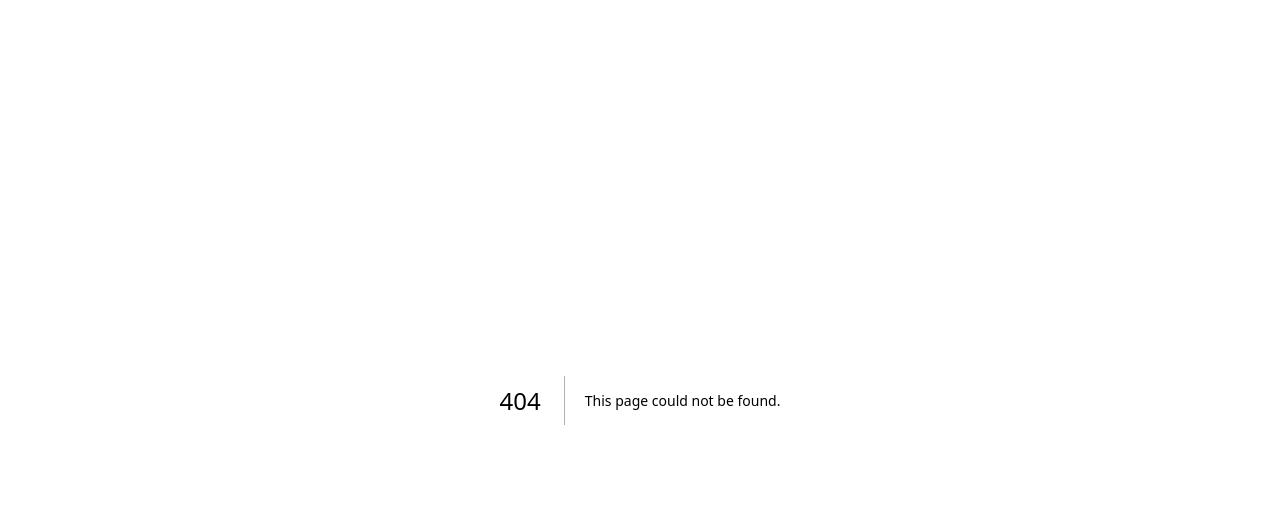
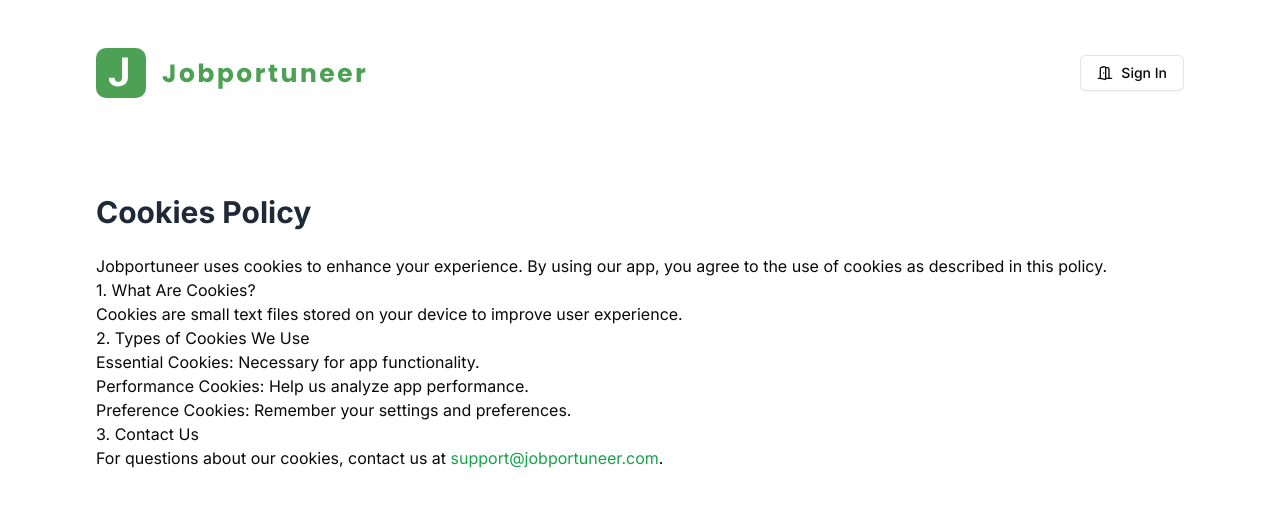
Before and after one commit to mrjhonyvidal/jobportuneer, a Next.js app: page /cookies-policy in a window 1280 px wide. Before the commit this address had no page. Shown: the top 506 px of the page. Built offline with nearby package versions, Linux system fonts and the light colour scheme; no server answers.

Commit message:
Refactor and add public pages

```diff
--- /dev/null
+++ b/app/cookies-policy/page.tsx
@@ -0,0 +1,39 @@
+import PublicNavBar from "@/components/PublicNavBar";
+
+export default function CookiesPolicy() {
+  return (
+    <>
+      <PublicNavBar />
+      <main className="max-w-6xl mx-auto px-4 sm:px-8 py-12">
+        <h1 className="text-3xl font-bold text-gray-800 mb-6">
+          Cookies Policy
+        </h1>
+        <div className="prose prose-gray">
+          <p>
+            Jobportuneer uses cookies to enhance your experience. By using our
+            app, you agree to the use of cookies as described in this policy.
+          </p>
+          <h2>1. What Are Cookies?</h2>
+          <p>
+            Cookies are small text files stored on your device to improve user
+            experience.
+          </p>
+          <h2>2. Types of Cookies We Use</h2>
+          <ul>
+            <li>Essential Cookies: Necessary for app functionality.</li>
+            <li>Performance Cookies: Help us analyze app performance.</li>
+            <li>Preference Cookies: Remember your settings and preferences.</li>
+          </ul>
+          <h2>3. Contact Us</h2>
+          <p>
+            For questions about our cookies, contact us at{" "}
+            <a href="mailto:support@jobportuneer.com" className="text-primary">
+              support@jobportuneer.com
+            </a>
+            .
+          </p>
+        </div>
+      </main>
+    </>
+  );
+}
--- a/app/page.tsx
+++ b/app/page.tsx
@@ -1,22 +1,20 @@
 import Image from "next/image";
-import Logo from "../assets/logo.svg";
 import LandingImg from "../assets/main.svg";
 import FeatureTrack from "../assets/feature-track.svg";
 import FeatureCV from "../assets/feature-cv.svg";
 import FeatureInterview from "../assets/feature-interview.svg";
 import { Button } from "@/components/ui/button";
 import Link from "next/link";
-import { CircleUserRound, RocketIcon } from "lucide-react";
+import { ArrowRight, CircleUserRound, RocketIcon } from "lucide-react";
+import PublicFooter from "@/components/PublicFooter";
+import PublicNavBar from "@/components/PublicNavBar";
 
 export default function Home() {
   const currentYear = new Date().getFullYear();
 
   return (
     <main>
-      {/* Header */}
-      <header className="max-w-6xl mx-auto px-4 sm:px-8 py-6 flex justify-between items-center">
-        <Image src={Logo} alt="Jobportuneer Logo" />
-      </header>
+      <PublicNavBar />
 
       {/* Hero Section */}
       <section className="max-w-6xl mx-auto px-4 sm:px-8 h-screen -mt-20 grid lg:grid-cols-[1fr,400px] items-center">
@@ -32,8 +30,8 @@ export default function Home() {
             <Button asChild>
               <Link href="/add-job">
                 <span className="flex items-center space-x-2">
-                  <RocketIcon className="w-5 h-5" />
-                  <span>Get Started</span>
+                  <ArrowRight className="w-5 h-5" />
+                  <span>Start Tracking</span>
                 </span>
               </Link>
             </Button>
@@ -172,24 +170,7 @@ export default function Home() {
         </div>
       </section>
 
-      {/* Footer */}
-      <footer className="bg-gray-900 text-white py-6">
-        <div className="max-w-6xl mx-auto px-4 sm:px-8 text-center">
-          <p>
-            © {currentYear} Made with{" "}
-            <span className="text-primary">&hearts;</span> by
-            TrailblazersGarage.
-          </p>
-          <nav className="flex justify-center space-x-4 mt-4">
-            <Link href="/privacy" className="hover:text-primary">
-              Privacy Policy
-            </Link>
-            <Link href="/terms" className="hover:text-primary">
-              Terms of Use
-            </Link>
-          </nav>
-        </div>
-      </footer>
+      <PublicFooter />
     </main>
   );
 }
--- /dev/null
+++ b/app/privacy-policy/page.tsx
@@ -0,0 +1,48 @@
+import PublicNavBar from "@/components/PublicNavBar";
+
+export default function PrivacyPolicy() {
+  return (
+    <>
+      <PublicNavBar />
+      <main className="max-w-6xl mx-auto px-4 sm:px-8 py-12">
+        <h1 className="text-3xl font-bold text-gray-800 mb-6">
+          Privacy Policy
+        </h1>
+        <div className="prose prose-gray">
+          <p>
+            At Jobportuneer, your privacy is important to us. This Privacy
+            Policy explains how we collect, use, and protect your personal
+            information.
+          </p>
+          <h2>1. Information We Collect</h2>
+          <ul>
+            <li>
+              Personal Information: Name, email address, and account details.
+            </li>
+            <li>
+              Job Data: Information about your job applications and notes.
+            </li>
+            <li>
+              Usage Data: Analytics data, such as browser type and usage
+              patterns.
+            </li>
+          </ul>
+          <h2>2. How We Use Your Information</h2>
+          <ul>
+            <li>To provide and improve our app’s features.</li>
+            <li>To send notifications and updates about your account.</li>
+            <li>To analyze user behavior to enhance user experience.</li>
+          </ul>
+          <h2>3. Contact Us</h2>
+          <p>
+            For questions about this policy, contact us at{" "}
+            <a href="mailto:support@jobportuneer.com" className="text-primary">
+              support@jobportuneer.com
+            </a>
+            .
+          </p>
+        </div>
+      </main>
+    </>
+  );
+}
--- /dev/null
+++ b/app/terms-of-use/page.tsx
@@ -0,0 +1,36 @@
+import PublicNavBar from "@/components/PublicNavBar";
+
+export default function TermsOfUse() {
+  return (
+    <>
+      <PublicNavBar />
+      <main className="max-w-6xl mx-auto px-4 sm:px-8 py-12">
+        <h1 className="text-3xl font-bold text-gray-800 mb-6">Terms of Use</h1>
+        <div className="prose prose-gray">
+          <p>
+            Welcome to Jobportuneer! By using our app, you agree to these Terms
+            of Use.
+          </p>
+          <h2>1. User Responsibilities</h2>
+          <ul>
+            <li>Provide accurate and up-to-date information.</li>
+            <li>Use the app only for personal and lawful purposes.</li>
+          </ul>
+          <h2>2. Intellectual Property</h2>
+          <p>
+            All content, designs, and features of Jobportuneer are protected by
+            copyright and other intellectual property laws.
+          </p>
+          <h2>3. Contact Us</h2>
+          <p>
+            For questions about these terms, contact us at{" "}
+            <a href="mailto:support@jobportuneer.com" className="text-primary">
+              support@jobportuneer.com
+            </a>
+            .
+          </p>
+        </div>
+      </main>
+    </>
+  );
+}
--- /dev/null
+++ b/components/PublicFooter.tsx
@@ -0,0 +1,27 @@
+import Link from "next/link";
+
+export default function PublicFooter() {
+  const currentYear = new Date().getFullYear();
+
+  return (
+    <footer className="bg-gray-900 text-white py-6">
+      <div className="max-w-6xl mx-auto px-4 sm:px-8 text-center">
+        <p>
+          © {currentYear} Made with{" "}
+          <span className="text-primary">&hearts;</span> by TrailblazersGarage.
+        </p>
+        <nav className="flex justify-center space-x-4 mt-4">
+          <Link href="/privacy-policy" className="hover:text-primary">
+            Privacy Policy
+          </Link>
+          <Link href="/terms-of-use" className="hover:text-primary">
+            Terms of Use
+          </Link>
+          <Link href="/cookies-policy" className="hover:text-primary">
+            Cookies Policy
+          </Link>
+        </nav>
+      </div>
+    </footer>
+  );
+}
--- /dev/null
+++ b/components/PublicNavBar.tsx
@@ -0,0 +1,89 @@
+"use client";
+import { useUser } from "@clerk/nextjs"; // Adjust based on your auth provider
+import Link from "next/link";
+import Image from "next/image";
+import Logo from "../assets/logo.svg";
+import { Button } from "./ui/button";
+import { useState } from "react";
+import { DoorOpen } from "lucide-react";
+
+export default function PublicNavBar() {
+  const [isMenuOpen, setIsMenuOpen] = useState(false);
+  const { isSignedIn } = useUser();
+
+  return (
+    <header className="top-0 mx-auto px-4 sm:px-8 bg-white py-6 z-50 transition-colors duration-300">
+      <div className="max-w-6xl mx-auto px-4 sm:px-8 py-6 flex justify-between items-center">
+        <Link href="/">
+          <Image
+            src={Logo}
+            alt="Jobportuneer Logo"
+            className="cursor-pointer"
+          />
+        </Link>
+
+        {/* Desktop Links */}
+        <div className="hidden md:flex space-x-6 items-center">
+          {isSignedIn ? (
+            <Button variant="outline" asChild>
+              <Link href="/jobs">
+                <span className="flex items-center space-x-2">
+                  <DoorOpen className="w-5 h-5" />
+                  <span>Dashboard</span>
+                </span>
+              </Link>
+            </Button>
+          ) : (
+            <Button variant="outline" asChild>
+              <Link href="/jobs">
+                <span className="flex items-center space-x-2">
+                  <DoorOpen className="w-5 h-5" />
+                  <span>Sign In</span>
+                </span>
+              </Link>
+            </Button>
+          )}
+        </div>
+
+        {/* Mobile Menu Button */}
+        <button
+          className="md:hidden p-2 rounded focus:outline-none"
+          onClick={() => setIsMenuOpen(!isMenuOpen)}
+        >
+          {isMenuOpen ? (
+            <span className="text-primary font-bold">✕</span>
+          ) : (
+            <span className="text-primary font-bold">☰</span>
+          )}
+        </button>
+      </div>
+
+      {/* Mobile Menu */}
+      {isMenuOpen && (
+        <div className="md:hidden bg-white shadow-md py-4">
+          <nav className="flex flex-col items-center space-y-4">
+            {isSignedIn ? (
+              <Button variant="outline" asChild>
+                <Link href="/jobs">
+                  <span className="flex items-center space-x-2">
+                    <DoorOpen className="w-5 h-5" />
+                    <span>Dashboard</span>
+                  </span>
+                </Link>
+              </Button>
+            ) : (
+              <Button variant="outline" asChild>
+                <Link href="/jobs">
+                  <span className="flex items-center space-x-2">
+                    <DoorOpen className="w-5 h-5" />
+                    <span>Sign In</span>
+                  </span>
+                </Link>
+              </Button>
+            )}
+          </nav>
+        </div>
+      )}
+    </header>
+  );
+}
--- a/components/Sidebar.tsx
+++ b/components/Sidebar.tsx
@@ -10,7 +10,13 @@ function Sidebar() {
 
   return (
     <aside className="py-4 px-8 bg-muted h-full">
-      <Image src={Logo} alt="logo" className="mx-auto" />
+      <Link href="/jobs">
+        <Image
+          src={Logo}
+          alt="Jobportuneer Logo"
+          className="mx-auto cursor-pointer"
+        />
+      </Link>
       <div className="flex flex-col mt-20 gap-y-4">
         {links.map((link) => {
           return (
--- a/middleware.tsx
+++ b/middleware.tsx
@@ -4,7 +4,7 @@ import { authMiddleware } from "@clerk/nextjs";
 // Please edit this to allow other routes to be public as needed.
 // See https://clerk.com/docs/references/nextjs/auth-middleware for more information about configuring your Middleware
 export default authMiddleware({
-  publicRoutes: ["/"],
+  publicRoutes: ["/", "/privacy-policy", "/terms-of-use", "/cookies-policy"],
 });
 
 export const config = {
```
Also changed, not shown: utils/links.tsx (+5 -5 lines).
